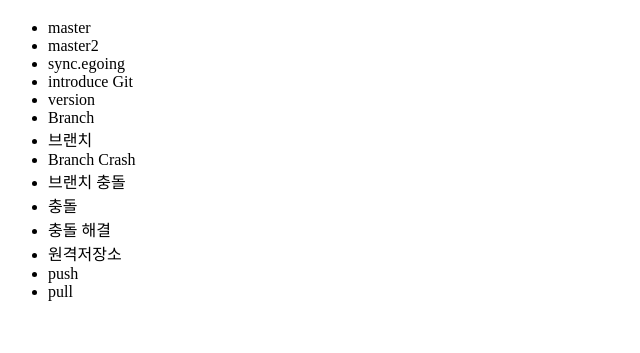
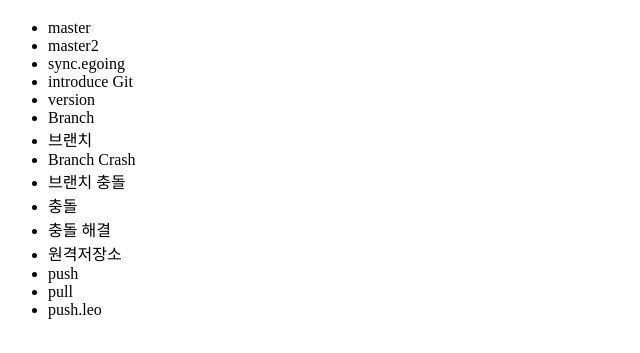
Before and after one commit to leo2013/opentutorials_git_leo, a plain HTML site: page index.html in a window 1280 px wide. Shown: the part 61-414 px from the top of the page, without its empty margins (0-640 px from the left). Drawn offline with Linux system fonts and the light colour scheme.

Commit message:
push.leo 추가

```diff
--- a/index.html
+++ b/index.html
@@ -25,6 +25,7 @@
             <li>원격저장소</li>
             <li>push</li>
             <li>pull</li>
+            <li>push.leo</li>
         </ul>
     </body>
 </html>
```
